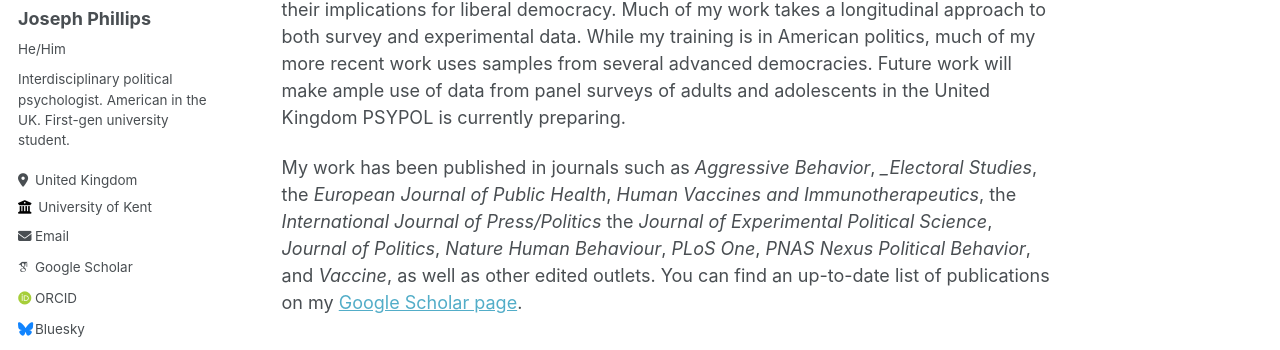
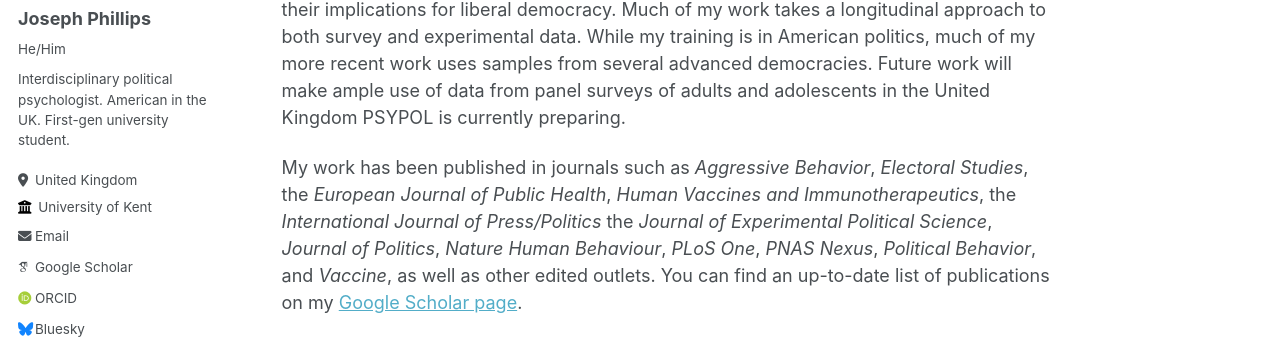
Before and after one commit to polpsychjoe/polpsychjoe.github.io, a Jekyll site: the page built from _pages/about.md, in a window 1280 px wide and 1103 px high. Shown: the part 365-715 px from the top of the window. Built offline with Jekyll 4.4.1, drawn with Linux system fonts in a browser that asks for light colours; some web fonts are replaced.

```diff
--- a/_pages/about.md
+++ b/_pages/about.md
@@ -11,4 +11,4 @@ Hello! I'm Joseph Phillips. I am a Postdoctoral Research Associate at the [Psych
 
 My research concerns polarization and misinformation, focusing on how they arise and their implications for liberal democracy. Much of my work takes a longitudinal approach to both survey and experimental data. While my training is in American politics, much of my more recent work uses samples from several advanced democracies. Future work will make ample use of data from panel surveys of adults and adolescents in the United Kingdom PSYPOL is currently preparing.
 
-My work has been published in journals such as _Aggressive Behavior_, __Electoral Studies_, the _European Journal of Public Health_, _Human Vaccines and Immunotherapeutics_, the _International Journal of Press/Politics_ the _Journal of Experimental Political Science_, _Journal of Politics_, _Nature Human Behaviour_, _PLoS One_, _PNAS Nexus_ _Political Behavior_, and _Vaccine_, as well as other edited outlets. You can find an up-to-date list of publications on my [Google Scholar page](https://scholar.google.com/citations?hl=en&user=kfmCx_kAAAAJ&view_op=list_works&sortby=pubdate).
+My work has been published in journals such as _Aggressive Behavior_, _Electoral Studies_, the _European Journal of Public Health_, _Human Vaccines and Immunotherapeutics_, the _International Journal of Press/Politics_ the _Journal of Experimental Political Science_, _Journal of Politics_, _Nature Human Behaviour_, _PLoS One_, _PNAS Nexus_, _Political Behavior_, and _Vaccine_, as well as other edited outlets. You can find an up-to-date list of publications on my [Google Scholar page](https://scholar.google.com/citations?hl=en&user=kfmCx_kAAAAJ&view_op=list_works&sortby=pubdate).
```
